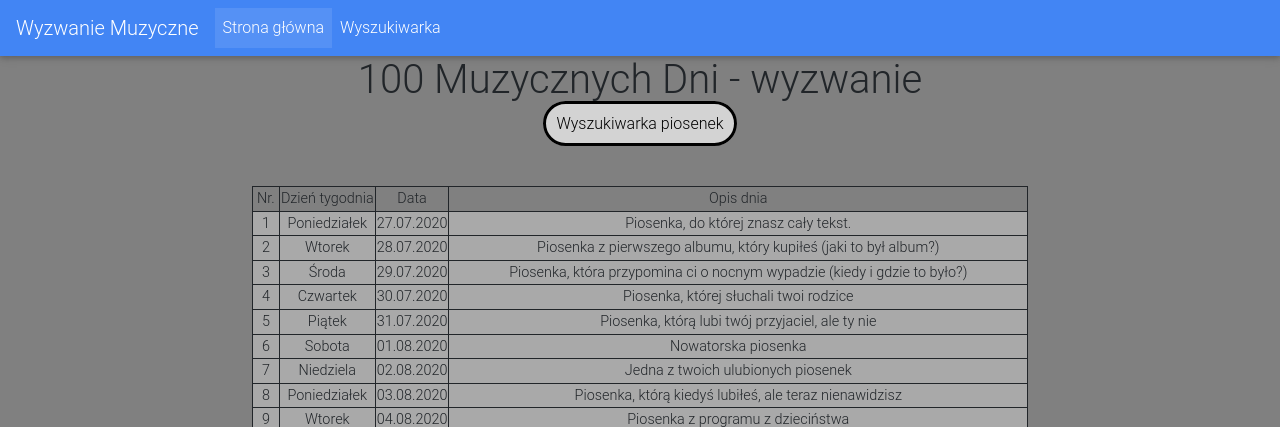
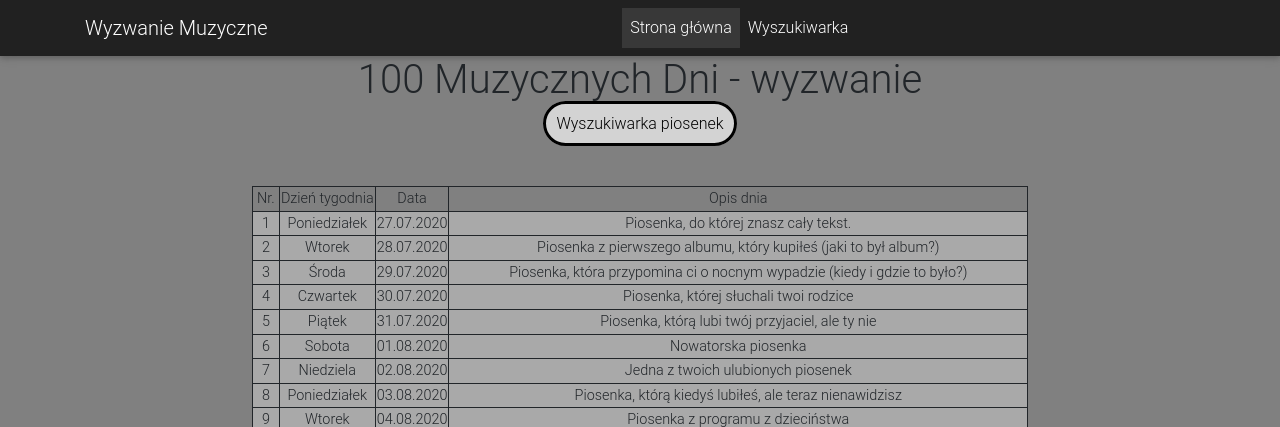
Before and after one commit to Drizii/DayChallange, a Django app: page / in a window 1280 px wide. Shown: the top 427 px of the page. Run offline with Django 3.2, Linux system fonts and the light colour scheme; some libraries are stand-ins or nearby versions.

Commit message:
Update base.html

```diff
--- a/challange/templates/base.html
+++ b/challange/templates/base.html
@@ -13,7 +13,8 @@
 </head>
 <body>
 <!--Navbar-->
-<nav class="navbar navbar-expand-lg navbar-dark primary-color">
+<nav class="navbar navbar-expand-lg navbar-dark bg-dark">
+  <div class="container">
 
   <!-- Navbar brand -->
   <a class="navbar-brand" href="/">Wyzwanie Muzyczne</a>
@@ -27,6 +28,7 @@
   <!-- Collapsible content -->
   <div class="collapse navbar-collapse">
 
+    <ul class="navbar-nav mr-auto"></ul>
     <!-- Links -->
     <ul class="navbar-nav mr-auto">
       <li class="nav-item active">
@@ -36,7 +38,9 @@
       </li>
       <li class="nav-item">
         <a class="nav-link" href="/search">Wyszukiwarka</a>
-
+      </li>
+    </ul>
+   </div>
 </nav>
 <!--/.Navbar-->
 
```
